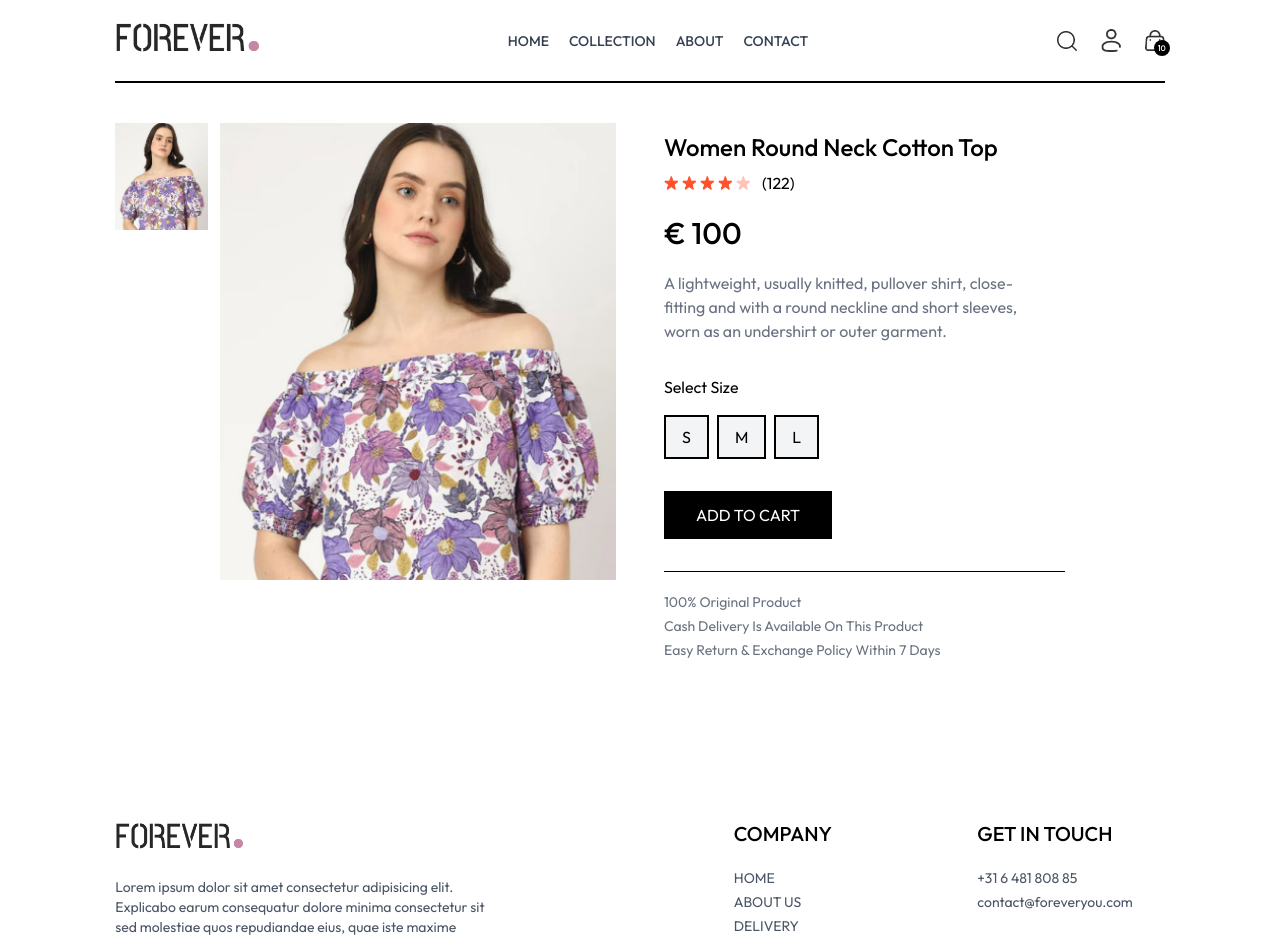
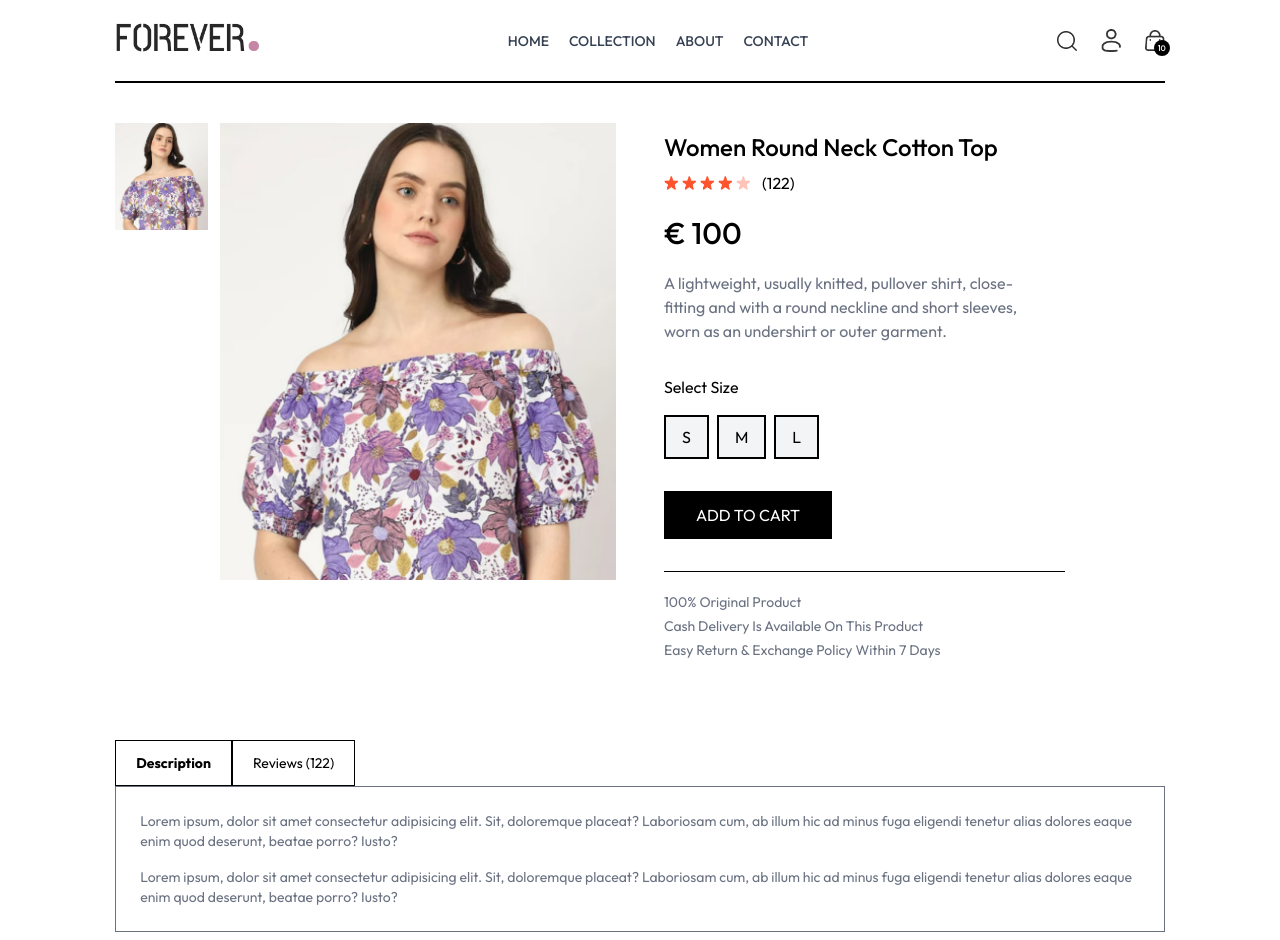
Before and after one commit to edwyn16/Forever, a React (Vite) app: page /product/aaaaa in a window 1280 px wide. Shown: the top 940 px of the page. Built offline with nearby package versions, Linux system fonts and the light colour scheme.

Commit message:
Description section is created.

```diff
--- a/src/pages/Product.jsx
+++ b/src/pages/Product.jsx
@@ -77,6 +77,16 @@ const Product = () => {
         </div>
       </div>
       { /** ----- Description & Review Section ----- */ }
+      <div className='mt-20'>
+        <div className='flex'>
+          <b className='border px-5 py-3 text-sm'> Description </b>
+          <p className='border px-5 py-3 text-sm'> Reviews (122) </p>
+        </div>
+        <div className='flex flex-col gap-4 border px-6 py-6 text-sm text-gray-500'>
+          <p> Lorem ipsum, dolor sit amet consectetur adipisicing elit. Sit, doloremque placeat? Laboriosam cum, ab illum hic ad minus fuga eligendi tenetur alias dolores eaque enim quod deserunt, beatae porro? Iusto? </p>
+          <p> Lorem ipsum, dolor sit amet consectetur adipisicing elit. Sit, doloremque placeat? Laboriosam cum, ab illum hic ad minus fuga eligendi tenetur alias dolores eaque enim quod deserunt, beatae porro? Iusto? </p>
+        </div>
+      </div>
     </div>
   ) : <div className='opacity-0'></div>
 }
```
